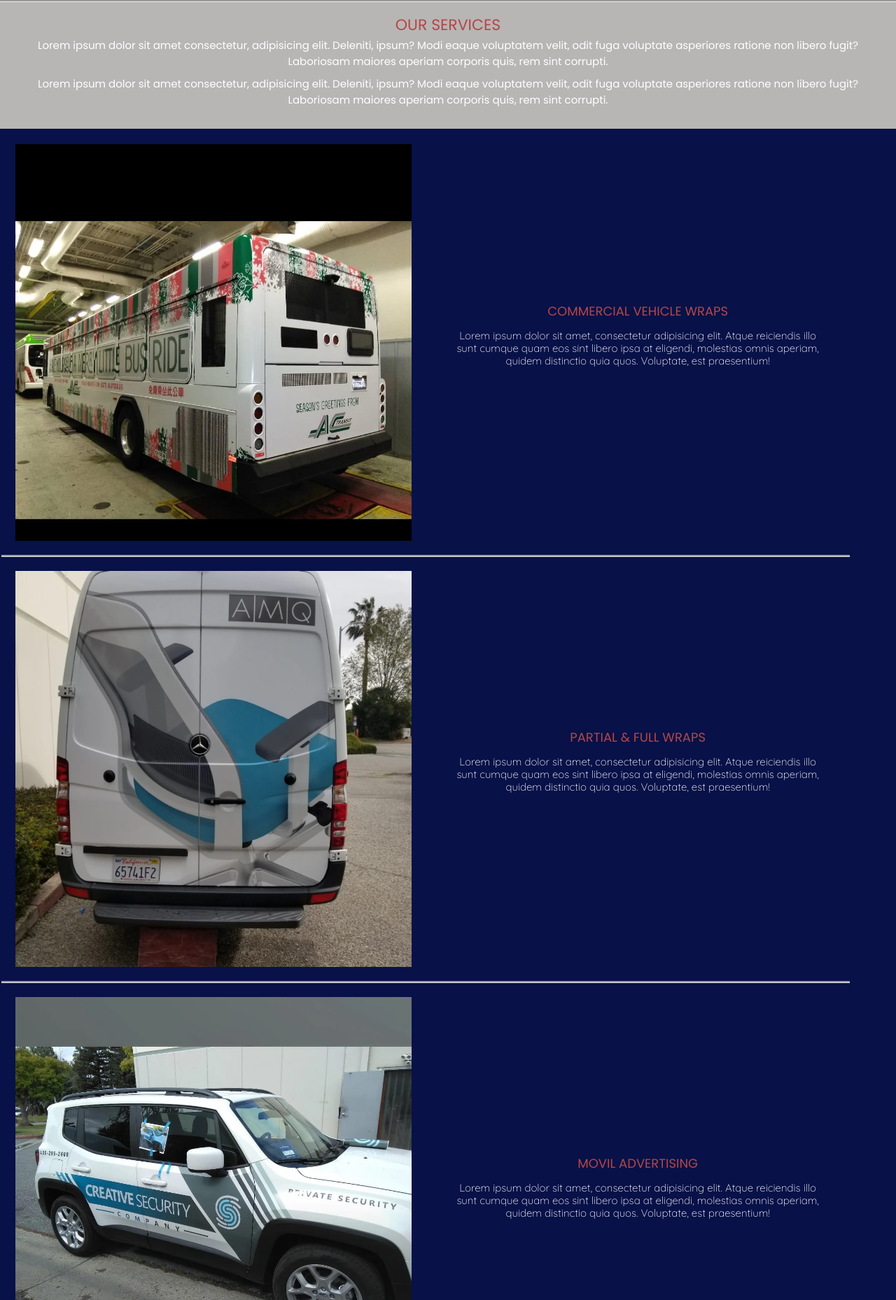
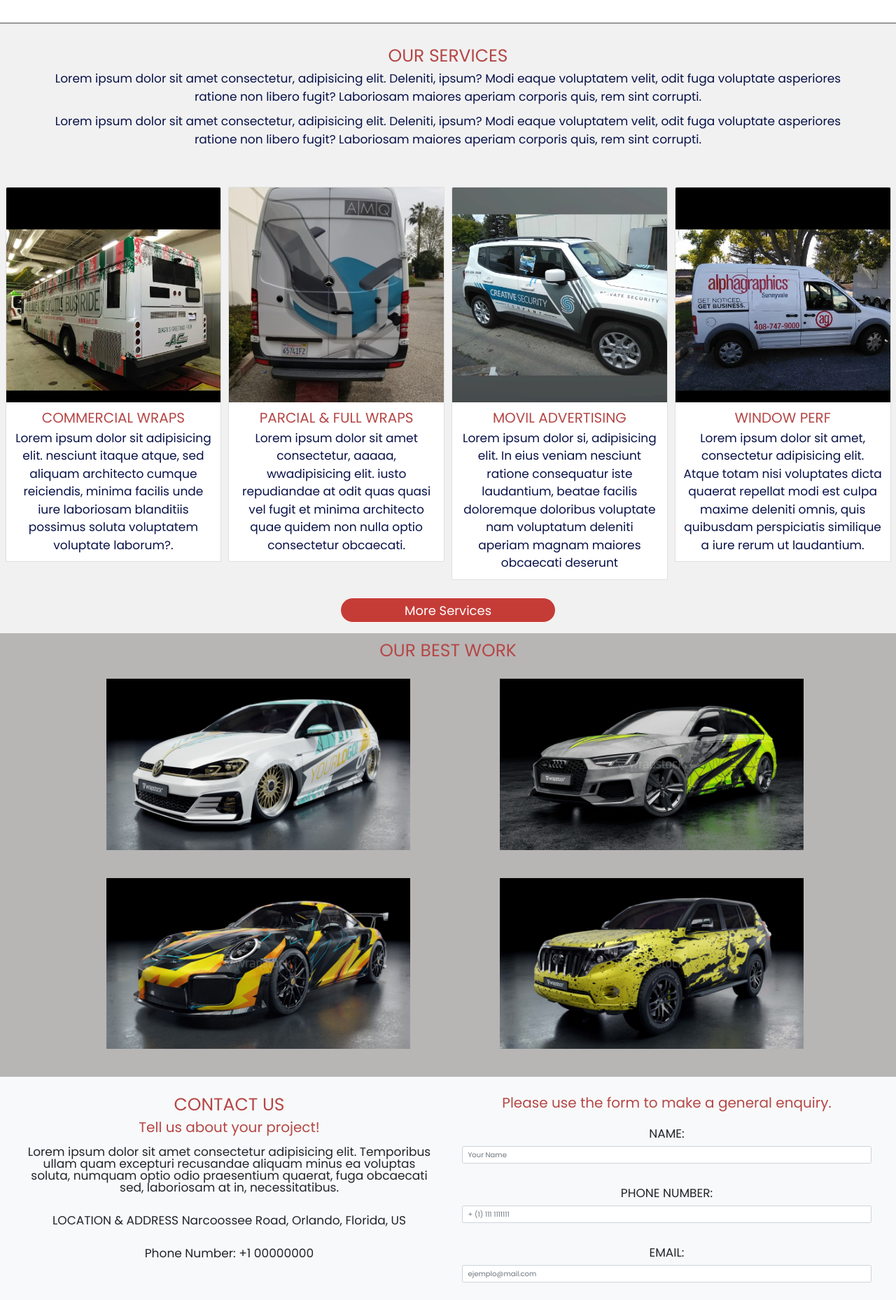
Before and after one commit to valentinazuvic/30.06repo, a plain HTML site: page index.html in a window 1280 px wide. Shown: the part 942-2800 px from the top of the page at 70% size. Drawn offline with nearby package versions, Linux system fonts and the light colour scheme.

Commit message:
subida de cambios en index imagenes y FAQ

```diff
--- a/css/styles.css
+++ b/css/styles.css
@@ -12,35 +12,35 @@ html{
 
 body{
 	background-color: #ffffff;
-	font-size: 1.5rem;
+	font-size: 1.7rem;
 }
 
 h1{
-	font-size: 2.4rem;
+	font-size: 3rem;
 }
 h2{
-    font-size: 2.2rem;
+    font-size: 2.5rem;
 	color:#b54746;
 }
 h3{
-	font-size: 1.8rem;
+	font-size: 2rem;
 	color:#b54746;
 }
 h4{
-	font-size: 1.5rem;
+	font-size: 1.7rem;
 }
 
 p{
-	font-size: 1.5rem;
+	font-size: 1.7rem;
 }
 
 section article p{
-	font-family: 'Quicksand', sans-serif;
-	font-size: 1.2rem;
-	line-height: 1.6rem;
+	line-height: 1.7rem;
 	padding: 1rem;
 }
-
+ul{
+	list-style: none;
+}
 /* ============== MOBILE FIRST =============== */
 
 .grid-container-index{
@@ -155,7 +155,7 @@ section article p{
 
 .box1{
 	box-sizing: content-box;
-    padding: 30px;
+    padding: 40px;
     background-color: #ffffff;
     text-align: center;
 	border-bottom-style: groove;
@@ -171,12 +171,16 @@ section article p{
 
 .box2{
 	box-sizing: content-box;
-	padding: 20px 50px;
-    background-color: #b8b5b5;
+    background-color: #f1f1f1;
     text-align: center;
+	padding: 1rem;
 }
+	.box2 article{
+		padding: 20px 50px;
+	}
+
 	.box2 p{
-		color:#ffffff;
+		color:#081148;
 	}
 
 .box3{
@@ -204,6 +208,15 @@ section article p{
     animation-timing-function: ease;
 }
 
+.btn-common {
+    border: 1px solid #fff;
+    position: relative;
+    color: #fff;
+    z-index: 1;
+    border-radius: 50px;
+    background-color: #c53c37;
+	font-size: 1.8rem;
+}
 
 /*index*/
 
@@ -227,12 +240,11 @@ section article p{
 	box-sizing: content-box;
 	text-align: center;
 	padding: 10px;
-	border-bottom: groove;
-	background-color: #081148;
+	background-color: #dee2e63d;
 }
 	.services div article {
 		padding: 10px 30px;
-		color:#ffffff
+		color:#081148
 	}
 		.services div img{
 			border-radius: 2px;
@@ -260,11 +272,21 @@ section article p{
 	}
 
 .asked{
-	padding: 10px;
+	padding: 20px;
 	background-color: white;
 
 }
+.asked h2{
+	padding: 10px;
+}
+.accordion-button:not(.collapsed) {
+    color: #b54746;
+    background-color: #dee2e63d;
+}
 
+.accordion-button {
+    font-size: 2rem;
+}
 
 /*footer*/
 
@@ -370,6 +392,13 @@ section article p{
 
 /* ======================= media queries ======================= */
 
+@media (min-width: 768px){
+.row-cols-md-2>* {
+    flex: 0 0 auto;
+    width: 50%;
+    padding: 1rem;
+}
+}
 /* min-width: 1024px */
 /*-- index --*/
 
@@ -411,6 +440,12 @@ section article p{
 			}
 
   /*servicios en dos columnas*/
+
+  .row-cols-md-2>* {
+    flex: 0 0 auto;
+    width: 25%;
+    padding: 0.5rem;
+}
 	.services{
 		text-align: center;
 		margin: 0px;
@@ -422,7 +457,6 @@ section article p{
 			align-items: center;
 			justify-content: center;
 			width: 95%;
-			border-bottom-style: groove;
 		}
 
 			.services div article p{
@@ -458,7 +492,6 @@ section article p{
 
 .box3{
 	display: flex;
-	align-items: center;
 	justify-content: space-between;
 	flex-direction: row;
 }
@@ -471,6 +504,9 @@ section article p{
 		align-items: center;
 	}
 
+#formulario{
+	width: 100%;
+}
 
 /* -- services --*/
 
--- a/index.html
+++ b/index.html
@@ -86,44 +86,58 @@
 	  <!-- ends header -->
 	  <!-- fila de información de mi sitio -->
 	  <main class="contenido text-center">
-		  <article class="box2">
+		<div class="box2">
+		  <article>
 			  <h2>OUR SERVICES</h2>
 			  <p>Lorem ipsum dolor sit amet consectetur, adipisicing elit. Deleniti, ipsum? Modi eaque voluptatem velit, odit fuga voluptate asperiores ratione non libero fugit? Laboriosam maiores aperiam corporis quis, rem sint corrupti.</p>
 			  <p>Lorem ipsum dolor sit amet consectetur, adipisicing elit. Deleniti, ipsum? Modi eaque voluptatem velit, odit fuga voluptate asperiores ratione non libero fugit? Laboriosam maiores aperiam corporis quis, rem sint corrupti.</p>
 		  </article>
+		</div>
 		  <!-- agregar un boton "know more"-->
 
 	  <!-- descripcion de servicios -->
-		  <section class="services">
-			  <div>
-			  <article>
-				  <h3>COMMERCIAL VEHICLE WRAPS</h3>
-				  <p>Lorem ipsum dolor sit amet, consectetur adipisicing elit. Atque reiciendis illo sunt cumque quam eos sint libero ipsa at eligendi, molestias omnis aperiam, quidem distinctio quia quos. Voluptate, est praesentium!</p>
-			  </article>
-				  <img src="./imagenes/wrap3.jpeg">
+		  <div class="row row-cols-1 row-cols-md-2 g-4 box2">
+			<div class="col">
+			  <div class="card">
+				<img src="./imagenes/wrap3.jpeg" class="card-img-top" alt="...">
+				<div class="card-body">
+				  <h3 class="card-title">COMMERCIAL WRAPS</h3>
+				  <p class="card-text">Lorem ipsum dolor sit adipisicing elit. nesciunt itaque atque, sed aliquam architecto cumque reiciendis, minima facilis unde iure laboriosam blanditiis possimus soluta voluptatem voluptate laborum?.</p>
+				</div>
 			  </div>
-			  <div>
-			  <article>
-				  <h3>PARTIAL & FULL WRAPS</h3>
-				  <p>Lorem ipsum dolor sit amet, consectetur adipisicing elit. Atque reiciendis illo sunt cumque quam eos sint libero ipsa at eligendi, molestias omnis aperiam, quidem distinctio quia quos. Voluptate, est praesentium!</p>
-			  </article>
-				  <img src="./imagenes/wrap2.jpeg">
+			</div>
+			<div class="col">
+			  <div class="card">
+				<img src="./imagenes/wrap2.jpeg" class="card-img-top" alt="...">
+				<div class="card-body">
+				  <h3 class="card-title">PARCIAL & FULL WRAPS</h3>
+				  <p class="card-text">Lorem ipsum dolor sit amet consectetur, aaaaa, wwadipisicing elit. iusto repudiandae at odit quas quasi vel fugit et minima architecto quae quidem non nulla optio consectetur obcaecati.</p>
+				</div>
 			  </div>
-			  <div>
-			  <article>
-				  <h3>MOVIL ADVERTISING</h3>
-				  <p>Lorem ipsum dolor sit amet, consectetur adipisicing elit. Atque reiciendis illo sunt cumque quam eos sint libero ipsa at eligendi, molestias omnis aperiam, quidem distinctio quia quos. Voluptate, est praesentium!</p>
-			  </article>
-				  <img src="./imagenes/wrap5.jpeg">
+			</div>
+			<div class="col">
+			  <div class="card">
+				<img src="./imagenes/wrap5.jpeg" class="card-img-top" alt="...">
+				<div class="card-body">
+				  <h3 class="card-title">MOVIL ADVERTISING</h3>
+				  <p class="card-text">Lorem ipsum dolor si, adipisicing elit. In eius veniam nesciunt ratione consequatur iste laudantium, beatae facilis doloremque doloribus voluptate nam voluptatum deleniti aperiam magnam maiores obcaecati deserunt</p>
+				</div>
 			  </div>
-			  <div>
-			  <article>
-				  <h3>WINDOW PERF</h3>
-				  <p>Lorem ipsum dolor sit amet, consectetur adipisicing elit. Atque reiciendis illo sunt cumque quam eos sint libero ipsa at eligendi, molestias omnis aperiam, quidem distinctio quia quos. Voluptate, est praesentium!</p>
-			  </article>
-				  <img src="./imagenes/wrap4.jpeg">
+			</div>
+			<div class="col">
+			  <div class="card">
+				  <img src="./imagenes/wrap4.jpeg" class="card-img-top" alt="...">
+				  <div class="card-body">
+					  <h3 class="card-title">WINDOW PERF</h3>
+					  <p class="card-text">Lorem ipsum dolor sit amet, consectetur adipisicing elit. Atque totam nisi voluptates dicta quaerat repellat modi est culpa maxime deleniti omnis, quis quibusdam perspiciatis similique a iure rerum ut laudantium.</p>
+					</div>
+				</div>
+			</div>
+			<div class="d-grid gap-2 col-6 mx-auto">
+				<a href="pages/services.html" title="Visit Wrap Services" class="btn btn-common wow animated" style="visibility: visible;">More Services</a>
 			  </div>
-		  </section>
+		  </div>
+<!--cards -->
 		  <!-- galeria -->
 		  <section>
 			  <article class="gallery" >
@@ -136,7 +150,7 @@
 				  <li><img src="imagenes\FW0154D_Message-from-Tombs_0001.jpg"></li>
 			  </ul>
 			  </div>
-			  </article>
+			</article>
 		  </section>
 		  <!-- contactanos -->
 		  <section class="box3" id="form">
@@ -145,13 +159,9 @@
 			  <h2>CONTACT US</h2>
 			  <h3>Tell us about your project!</h3>
 				  <p>Lorem ipsum dolor sit amet consectetur adipisicing elit. Temporibus ullam quam excepturi recusandae aliquam minus ea voluptas soluta, numquam optio odio praesentium quaerat, fuga obcaecati sed, laboriosam at in, necessitatibus.</p>
-				  <table>
-					  <tr>
-					  <td>
-						  <iframe src="https://www.google.com/maps/embed?pb=!1m14!1m8!1m3!1d12574.580601619808!2d-57.5736739!3d-38.0087366!3m2!1i1024!2i768!4f13.1!3m3!1m2!1s0x0%3A0x643af57e4933f20!2sCasa%20del%20Puente!5e0!3m2!1ses-419!2sar!4v1619616783943!5m2!1ses-419!2sar" width="90%" height="300" style="border:0;" allowfullscreen="" loading="lazy"></iframe>
-					  </td>
-					  </tr>
-				  </table>
+				 <p>LOCATION & ADDRESS
+					Narcoossee Road, Orlando, Florida, US</p>
+				  <p>Phone Number: +1 00000000</p>
 		  </article>
 		  </div>
 			  <!-- formulario de contacto -->
@@ -159,26 +169,26 @@
 			  <article class="text-center">
 				<fieldset>
 				  <form action="contacto.php">
-						  <legend> Tell us about your project! </legend>
-						<div class="mb-3">
+						  <legend> <h3>Please use the form to
+							make a general enquiry.</h3> </legend>
+						<div class="mb-3" id="formulario">
 						  <label for="name" class="form-label">NAME:</label>
 						  <input type="text" name="name" placeholder="Your Name" class="form-control">
 						</div>
-						<div class="mb-3">
+						<div class="mb-3" id="formulario">
 						  <label for="phonenumber" class="form-label"> PHONE NUMBER: </label>
 						  <input type="text" name="phonenumber" placeholder="+ (1) 111 1111111 " class="form-control">
 					  	</div>
-						<div class="mb-3">
+						<div class="mb-3" id="formulario">
 						  <label for="email" class="form-label"> EMAIL: </label>
 						  <input type="email" name="email" placeholder="ejemplo@mail.com" class="form-control">
 					 	</div>
-						<div class="mb-3">
+						<div class="mb-3" id="formulario">
 						  <label for="message" class="form-label"> YOUR REQUEST: </label>
 						  <textarea class="form-control" id="exampleFormControlTextarea1" rows="3"  placeholder="Hello! I want...."></textarea>
 						</div>
 					</form>
 				</fieldset>
-				<button type="submit" class="btn btn-primary">Submit</button>
 			  </article>
 			</div>
 		  </section>
```
Also changed, not shown: pages/services.html (+48 -7 lines).
